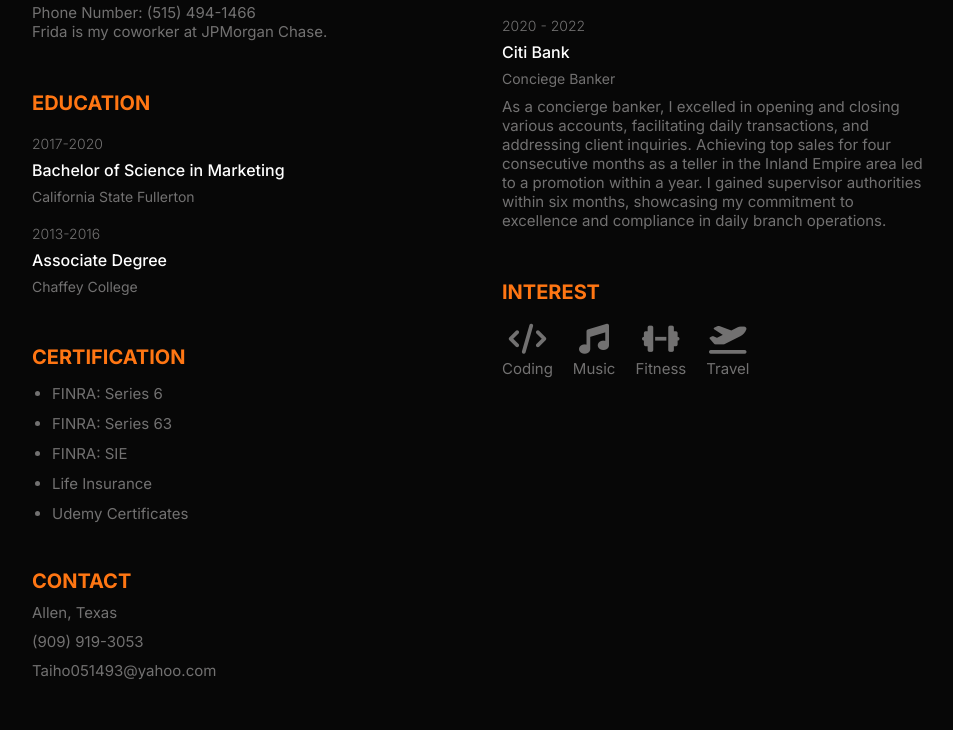
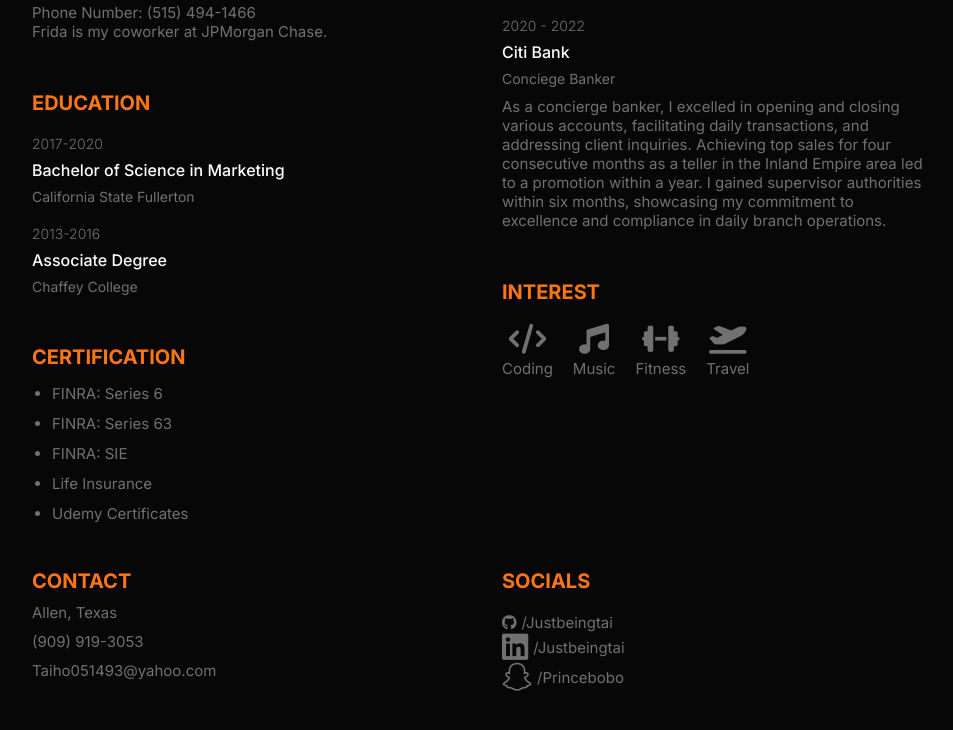
Before and after one commit to Justbeingtai/ChaseResume, a plain HTML site: page index.html in a window 1280 px wide. Shown: the part 769-1499 px from the top of the page, without its empty margins (158-1111 px from the left). Drawn offline with nearby package versions, Linux system fonts and the light colour scheme.

Commit message:
added socials html

```diff
--- a/index.html
+++ b/index.html
@@ -147,6 +147,23 @@
             </p>
         </div>
     </div>
+    <div class="socials">
+        <h3 class="title">Socials</h3>
+        <div class="social_items">
+            <a href="#" class="social_item">
+                <i class="fa-brands fa-github "></i>
+                <span>/Justbeingtai</span>
+            </a>
+            <a href="#" class="social_item">
+                <i class="fa-brands fa-linkedin fa-2x"></i>
+                <span>/Justbeingtai</span>
+            </a>
+            <a href="#" class="social_item">
+                <i class="fa-brands fa-snapchat fa-2x"></i>
+                <span>/Princebobo</span>
+            </a>
+        </div>
+    </div>
     </div>
 </div>
 
--- a/style.css
+++ b/style.css
@@ -102,6 +102,10 @@ a {
     gap: 5rem;
 }
 
+.group-3 {
+    max-width:
+}
+
 .profile_container {
     display: flex;
     gap: 2rem;
@@ -200,3 +204,24 @@ a {
 .interest_item svg {
     width: 2rem;
 }
+
+/*socials */
+.social_items {
+    margin-top: 2rem;
+}
+
+.social_item {
+    margin-top: 1.5;
+    font-size: 1.5rem;
+    display: flex;
+    gap: .5rem;
+    align-items: center;
+    justify-content: flex-start;
+    color: var(--text-color);
+}
+.social_item:hover {
+    color: var(--primary-color);
+}
+.social_item svg {
+    width: 2rem;
+}
```
